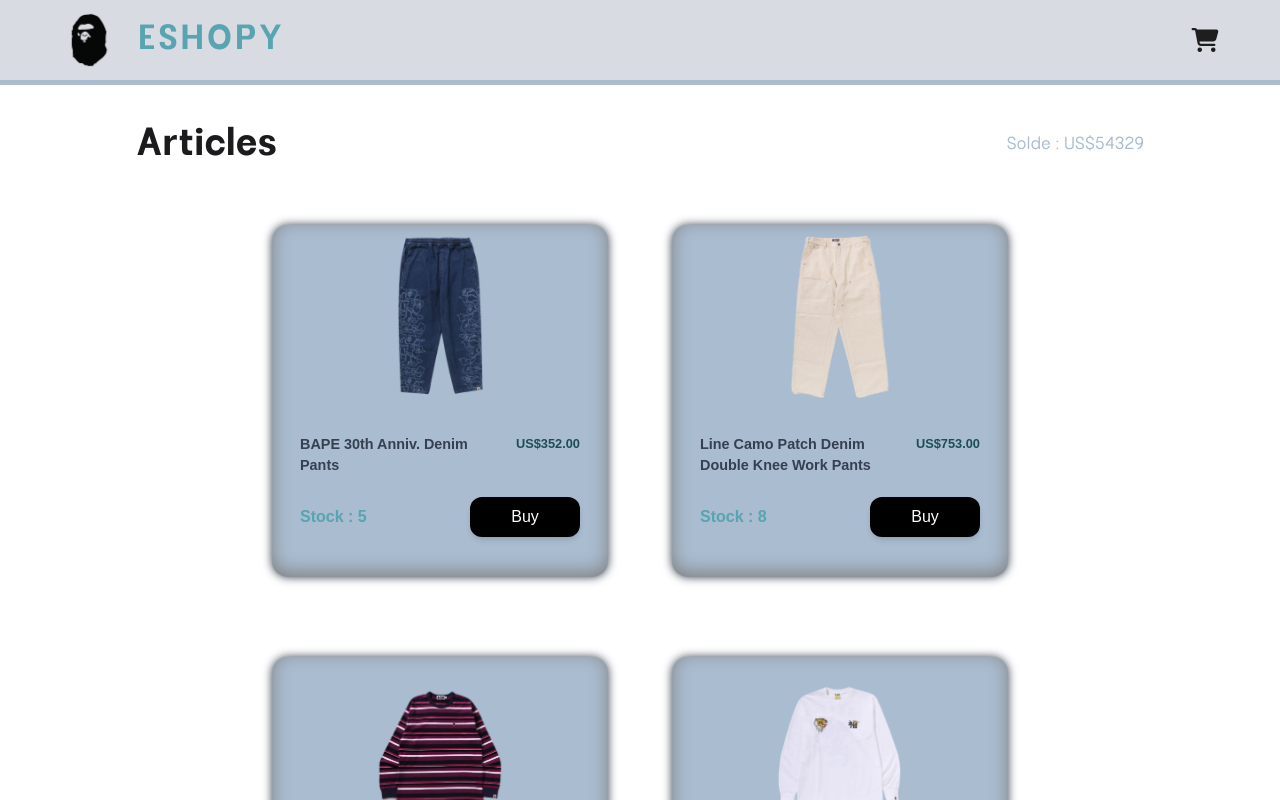
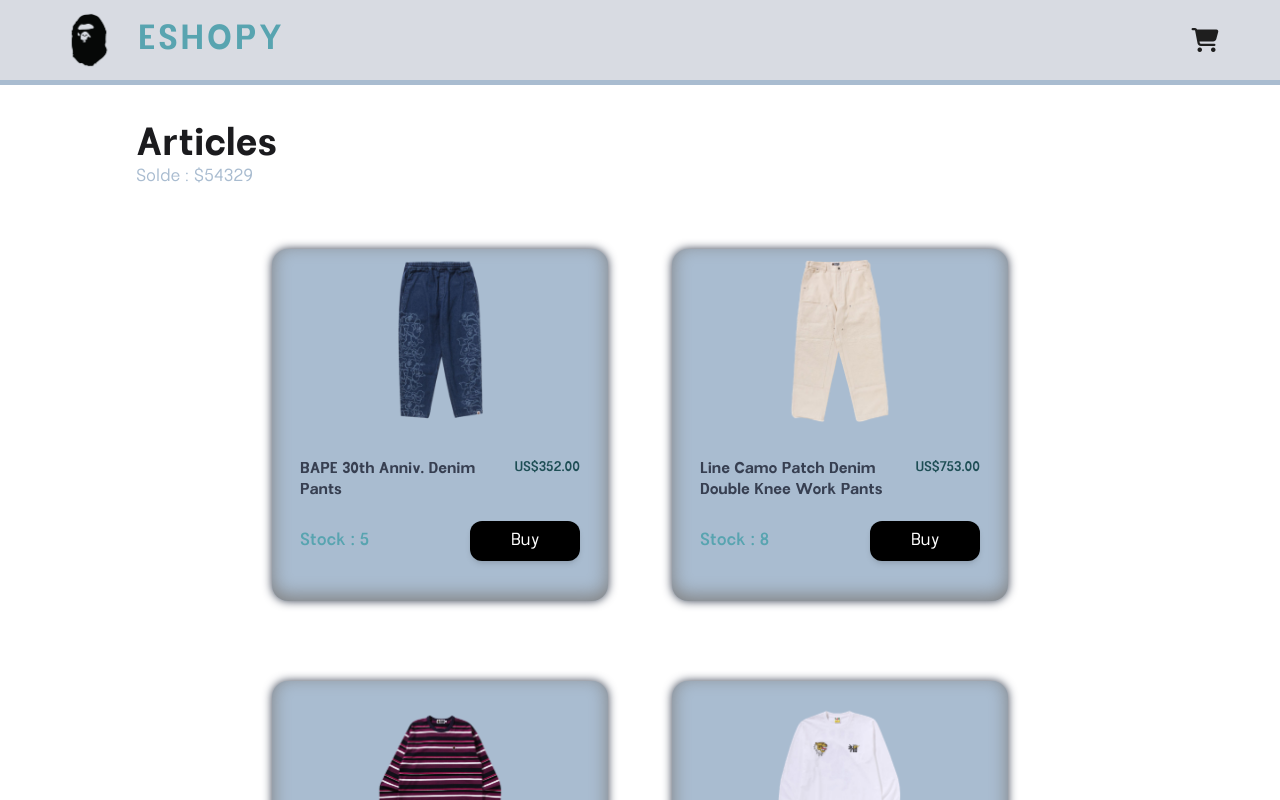
Before and after one commit to timurlog/eshopy, a React (Vite) app: page / in a window 1280 px wide. Shown: the top 800 px of the page. Built offline with nearby package versions, Linux system fonts and the light colour scheme.

Commit message:
modified components Cards.jsx ShopCards.jsx

```diff
--- a/src/components/Cards/Cards.jsx
+++ b/src/components/Cards/Cards.jsx
@@ -10,7 +10,7 @@
   const stock = parseInt(props.stock, 10);
 
   return (
-    <div className="card bg-[#A9BCD0] w-[21rem] h-[22rem] p-7 text-black flex flex-col gap-2 justify-end mb-4 shadow-cardshadow hover:scale-105 transition-transform duration-500">
+    <div className="card bg-[#A9BCD0] w-[21rem] h-[22rem] p-7 text-black flex flex-col gap-2 justify-end mb-4 shadow-cardshadow transition-transform duration-500">
       <div className=" w-[100%] flex justify-center items-center p-4">
         <img
           className=" w-[60%] hover:scale-150 transition-transform duration-700"
@@ -20,17 +20,17 @@
       </div>
 
       <div className=" flex justify-between">
-        <h2 className=" text-[0.9rem] font-bold w-[70%] text-[#373F51]">
+        <h2 className=" text-[0.9rem] font-[garuteBold] w-[70%] text-[#373F51]">
           {props.name}
         </h2>
-        <p className=" text-[0.8rem] text-[#1e4e55] font-semibold">
+        <p className=" text-[0.8rem] text-[#1e4e55] font-[garuteSemiBold]">
           {props.price}
         </p>
       </div>
 
       <div className=" flex justify-between items-center">
         <p
-          className={`text-[1rem] font-semibold ${
+          className={`text-[1rem] font-[garuteSemiBold] ${
             stock === 0
               ? "text-red-500"
               : stock === 1
@@ -42,7 +42,7 @@
         </p>
 
         {stock > 0 && (
-          <button className="w-[110px] bg-black h-[40px] my-3 flex items-center justify-center rounded-xl cursor-pointer relative overflow-hidden transition-all duration-500 ease-in-out shadow-md hover:scale-105 hover:shadow-lg before:absolute before:top-0 before:-left-full before:w-full before:h-full before:bg-gradient-to-r before:from-[#58A4B0] before:to-[#58A4B0] before:transition-all before:duration-500 before:ease-in-out before:z-[-1] before:rounded-xl hover:before:left-0 text-[#fff]">
+          <button className="w-[110px] bg-black h-[40px] my-3 flex items-center justify-center rounded-xl cursor-pointer relative overflow-hidden transition-all duration-500 ease-in-out shadow-md hover:scale-105 hover:shadow-lg before:absolute before:top-0 before:-left-full before:w-full before:h-full before:bg-gradient-to-r before:from-[#070b0c] before:to-[#58A4B0] before:transition-all before:duration-500 before:ease-in-out before:z-[-1] before:rounded-xl hover:before:left-0 font-[garuteRegular] text-[#fff]">
             Buy
           </button>
         )}
--- a/src/components/ShopCards/ShopCards.jsx
+++ b/src/components/ShopCards/ShopCards.jsx
@@ -5,9 +5,9 @@
 export default function ShopCards(props) {
   return (
     <section className="flex flex-col items-center">
-      <div className="w-[85%] flex justify-between items-center p-10 pb-5">
+      <div className="w-[85%] flex flex-col items-start p-10 pb-5">
         <p className="font-[garuteBold] text-[#1B1B1E] text-4xl">Articles</p>
-        <p className="font-[garuteRegular] text-[#A9BCD0] text-base">Solde : US${props.solde}</p>
+        <p className="font-[garuteRegular] text-[#A9BCD0] text-base">Solde : ${props.solde}</p>
       </div>
       <div className="CardsContainer flex flex-wrap w-[85%] gap-16 justify-center p-10">
         {data.articles.map((element, index) => (
```
